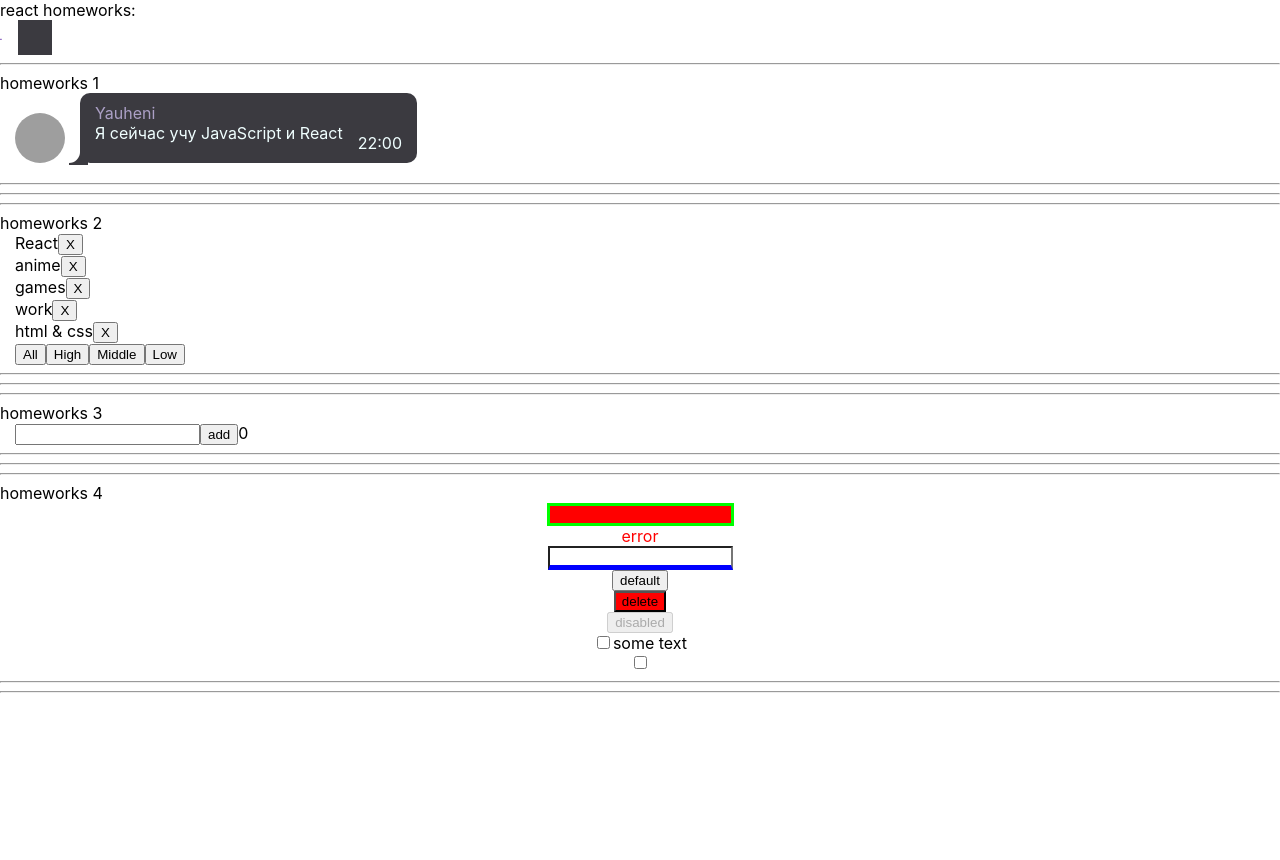
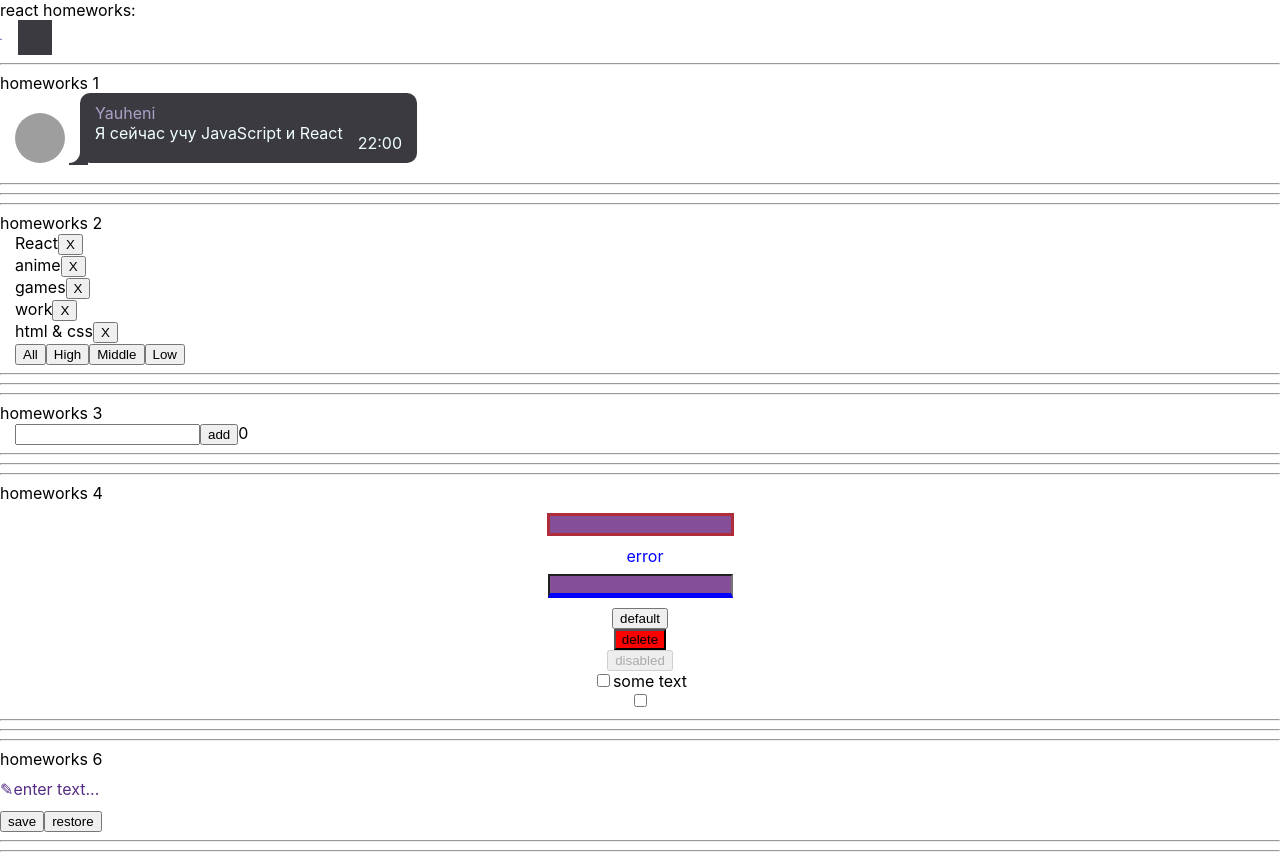
Before and after one commit to Evgeniy-92/homework-IT-Incubator, a React (Create React App) app: page /#/pre-junior in a window 1280 px wide. Before the commit the page ends 800 px from the top, so only its background shows below. Built offline with nearby package versions, Linux system fonts and the light colour scheme; grey boxes are pictures that could not be loaded.

Commit message:
sixth homework

```diff
--- a/src/p2-homeworks/h4/HW4.tsx
+++ b/src/p2-homeworks/h4/HW4.tsx
@@ -30,7 +30,7 @@ function HW4() {
                     onChangeText={setText}
                     onEnter={showAlert}
                     error={error}
-                    // spanClassName={s.testSpanError}
+                    spanClassName={s.testSpanError}
                 />
 
                 <SuperInputText
--- a/src/p2-homeworks/h4/common/c1-SuperInputText/SuperInputText.module.css
+++ b/src/p2-homeworks/h4/common/c1-SuperInputText/SuperInputText.module.css
@@ -1,12 +1,23 @@
 .superInput {
-
+    margin: 10px;
+    background: #854f97;
+    color: #d6fabd;
 }
 
 .errorInput {
-    border: 3px solid lime;
-    background: red;
+    border: 3px solid #af2c3a;
+    background: #854f97;
+    margin: 10px;
+    color:#d6fabd;
 }
 
 .error {
     color: red;
+    height: 18px;
+    margin-left: 10px;
 }
+
+.input:focus {
+    outline: none;
+    border: 2px solid #592f6a;
+}
--- a/src/p2-homeworks/h4/common/c1-SuperInputText/SuperInputText.tsx
+++ b/src/p2-homeworks/h4/common/c1-SuperInputText/SuperInputText.tsx
@@ -39,7 +39,9 @@ const SuperInputText: React.FC<SuperInputTextPropsType> = (
     }
 
     const finalSpanClassName = `${s.error} ${spanClassName ? spanClassName : ''}`
-    const finalInputClassName = `${error ? s.errorInput : s.superInput} ${className}` // need to fix with (?:) and s.superInput
+    const finalInputClassName = `${s.input} ${error ? s.errorInput : s.superInput} ${className}` // need to fix with
+    // (?:) and
+    // s.superInput
 
     return (
         <>
--- a/src/p2-homeworks/h5/pages/PreJunior.tsx
+++ b/src/p2-homeworks/h5/pages/PreJunior.tsx
@@ -3,6 +3,7 @@ import HW1 from '../../h1/HW1'
 import HW2 from '../../h2/HW2'
 import HW3 from '../../h3/HW3'
 import HW4 from '../../h4/HW4'
+import HW6 from '../../h6/HW6'
 
 function PreJunior() {
     return (
@@ -11,7 +12,7 @@ function PreJunior() {
             <HW2/>
             <HW3/>
             <HW4/>
-            {/*<HW6/>*/}
+            {<HW6/>}
 
         </div>
     )
--- a/src/p2-homeworks/h6/HW6.tsx
+++ b/src/p2-homeworks/h6/HW6.tsx
@@ -10,7 +10,8 @@ function HW6() {
         saveState<string>('editable-span-value', value)
     }
     const restore = () => {
-        // setValue()
+        const newValue = restoreState<string>('editable-span-value', '')
+        setValue(newValue)
     }
 
     return (
--- /dev/null
+++ b/src/p2-homeworks/h6/common/c4-SuperEditableSpan/SuperEditableSpan.module.css
@@ -0,0 +1,7 @@
+.span {
+    display: inline-block;
+    height: 31px;
+    padding-top: 10px;
+    cursor: pointer;
+    color: #542c84;
+}
--- a/src/p2-homeworks/h6/common/c4-SuperEditableSpan/SuperEditableSpan.tsx
+++ b/src/p2-homeworks/h6/common/c4-SuperEditableSpan/SuperEditableSpan.tsx
@@ -1,5 +1,6 @@
 import React, {DetailedHTMLProps, InputHTMLAttributes, HTMLAttributes, useState} from 'react'
 import SuperInputText from '../../../h4/common/c1-SuperInputText/SuperInputText'
+import s from './SuperEditableSpan.module.css'
 
 // тип пропсов обычного инпута
 type DefaultInputPropsType = DetailedHTMLProps<InputHTMLAttributes<HTMLInputElement>, HTMLInputElement>
@@ -31,22 +32,22 @@ const SuperEditableSpan: React.FC<SuperEditableSpanType> = (
     const {children, onDoubleClick, className, ...restSpanProps} = spanProps || {}
 
     const onEnterCallback = () => {
-        // setEditMode() // выключить editMode при нажатии Enter
+         setEditMode(false) // выключить editMode при нажатии Enter
 
         onEnter && onEnter()
     }
     const onBlurCallback = (e: React.FocusEvent<HTMLInputElement>) => {
-        // setEditMode() // выключить editMode при нажатии за пределами инпута
+         setEditMode(false) // выключить editMode при нажатии за пределами инпута
 
         onBlur && onBlur(e)
     }
     const onDoubleClickCallBack = (e: React.MouseEvent<HTMLSpanElement, MouseEvent>) => {
-        // setEditMode() // включить editMode при двойном клике
+         setEditMode(true) // включить editMode при двойном клике
 
         onDoubleClick && onDoubleClick(e)
     }
 
-    const spanClassName = `${'сделать красивый стиль для спана'} ${className}`
+    const spanClassName = `${s.span} ${className ? className : ''}`
 
     return (
         <>
@@ -67,7 +68,7 @@ const SuperEditableSpan: React.FC<SuperEditableSpanType> = (
                         {...restSpanProps}
                     >
                         {/*если нет захардкодженного текста для спана, то значение инпута*/}
-                        {children || restProps.value}
+                        ✎{children || restProps.value}
                     </span>
                 )
             }
```
